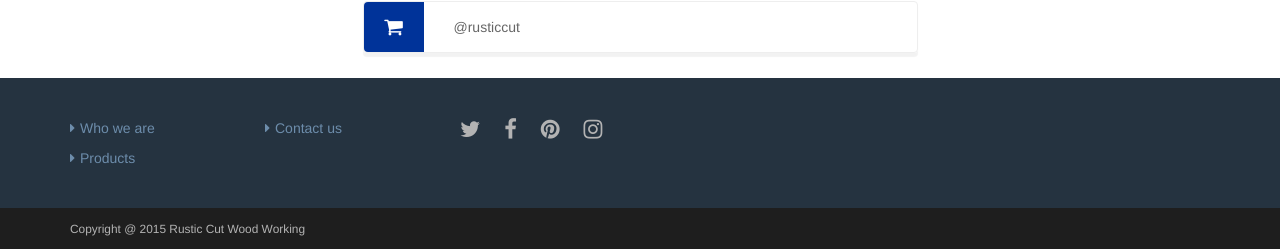
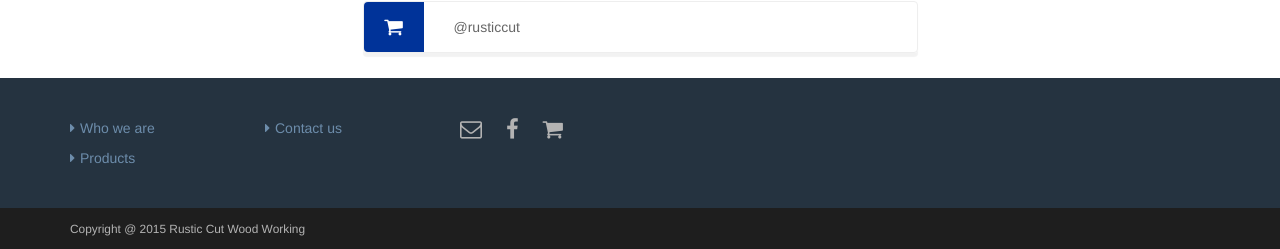
Before and after one commit to OldGareBear/rustic-cut, a Django app: page /contact/ in a window 1280 px wide. Shown: the part 1065-1314 px from the top of the page. Run offline with Django 3.2, Linux system fonts and the light colour scheme; some libraries are stand-ins or nearby versions.

Commit message:
master: fix social media icons
Signed-off-by: OldGareBear <betheagary@gmail.com>

```diff
--- a/rustic_cut/rustic_cut/templates/rustic_cut/html/base.html
+++ b/rustic_cut/rustic_cut/templates/rustic_cut/html/base.html
@@ -74,10 +74,9 @@
                     <div class="footer-col connect col-md-6 col-sm-12 col-xs-12">
                         <div class="footer-col-inner">
                             <ul class="social list-inline">
-                                <li><a href="http://twitter.com/chicoryco" target="_blank"><i class="fa fa-twitter"></i></a></li>
-                                <li><a href="http://facebook.com/chicoryco" target="_blank"><i class="fa fa-facebook"></i></a></li>
-                                <li><a href="http://pinterest.com/chicoryco" target="_blank"><i class="fa fa-pinterest"></i></a></li>
-                                <li><a href="http://instagram.com/chicoryco" target="_blank"><i class="fa fa-instagram"></i></a></li>
+                                <li><a mailto="rusticcutwoodworking@gmail.com"><i class="fa fa-envelope-o"></i></a></li>
+                                <li><a href="//www.facebook.com/RusticCutWoodworking" target="_blank"><i class="fa fa-facebook"></i></a></li>
+                                <li><a href="//www.etsy.com/shop/RusticCutWoodworking?ele=shop_open" target="_blank"><i class="fa fa-shopping-cart"></i></a></li>
                             </ul>
                         </div><!--//footer-col-inner-->
                     </div><!--//foooter-col-->
--- a/rustic_cut/rustic_cut/templates/rustic_cut/html/contact.html
+++ b/rustic_cut/rustic_cut/templates/rustic_cut/html/contact.html
@@ -20,8 +20,8 @@
                 <div class="row">
                     <ul class="other-info list-unstyled col-md-6 col-sm-10 col-xs-12 col-md-offset-3 col-sm-offset-1 xs-offset-0" >
                         <li><i class="fa fa-envelope-o"></i><a href="#">rusticcutwoodworking@gmail.com</a></li>
-                        <li><i class="fa fa-facebook"></i><a href="https://www.facebook.com/RusticCutWoodworking" target="_blank">RusticCut</a></li>
-                        <li><i class="fa fa-shopping-cart"></i><a href="https://www.etsy.com/shop/RusticCutWoodworking?ele=shop_open" target="_blank">@rusticcut</a></li>
+                        <li><i class="fa fa-facebook"></i><a href="//www.facebook.com/RusticCutWoodworking" target="_blank">RusticCut</a></li>
+                        <li><i class="fa fa-shopping-cart"></i><a href="//www.etsy.com/shop/RusticCutWoodworking?ele=shop_open" target="_blank">@rusticcut</a></li>
                     </ul>
                 </div><!--//row-->
             </div><!--//container-->
```
